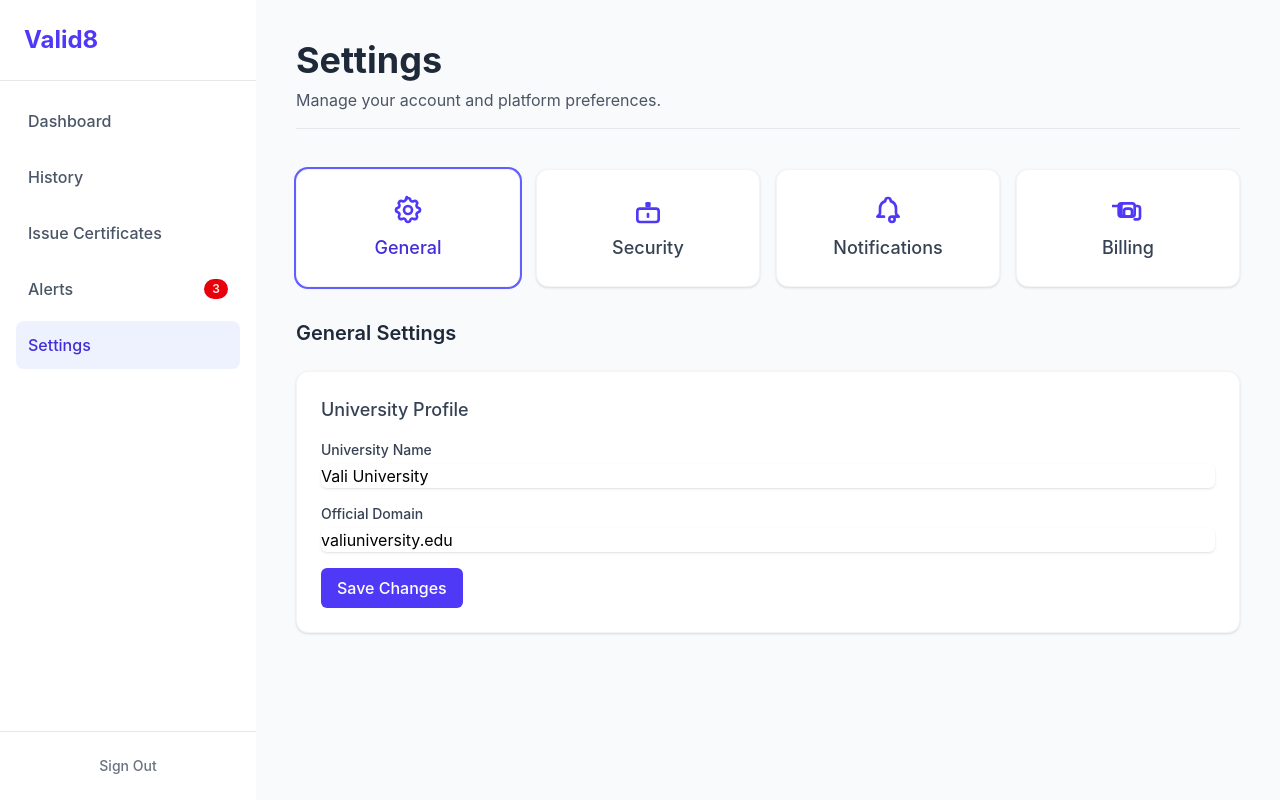
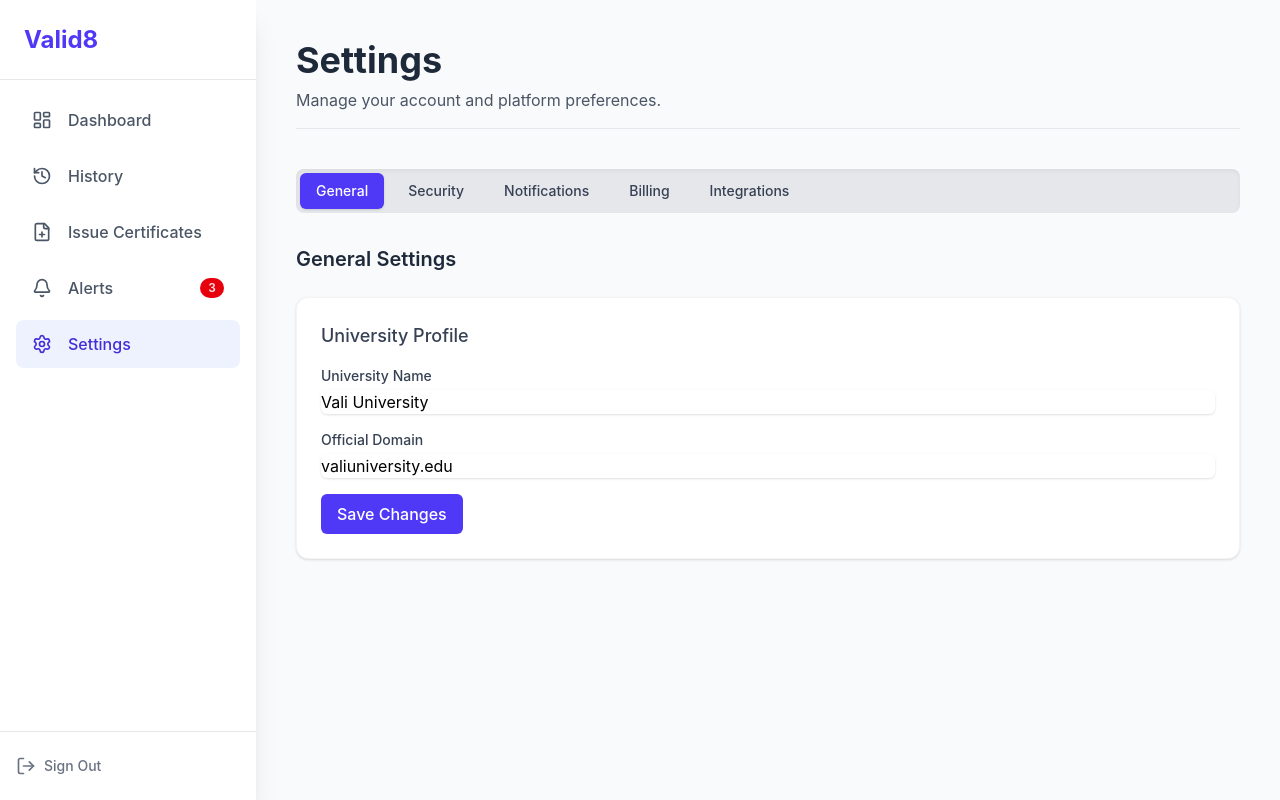
Before and after one commit to RiyaTatode/valid8, a React (Vite) app: page /admin/settings in a window 1280 px wide. Built offline with nearby package versions, Linux system fonts and the light colour scheme.

Commit message:
feat: mostly done

```diff
--- a/src/App.jsx
+++ b/src/App.jsx
@@ -3,7 +3,7 @@ import { BrowserRouter, Routes, Route } from 'react-router-dom';
 
 // Import your components
 import LandingPage from './components/pages/LandingPage';
-import Login from './components/Login';
+import Login from './components/pages/Signin';
 import Dashboard from './components/pages/Dashboard';
 import VerifyCertificate from './components/pages/VerifyCertificate';
 // import CertificateResult from './components/CertificateResult';
@@ -12,6 +12,7 @@ import NotFound from './components/pages/NotFound';
 import History from './components/sections/History'
 import Alerts from './components/sections/Alerts';
 import Settings from './components/sections/Settings';
+import Signin from './components/pages/Signin';
 function App() {
   return (
     <div className="min-h-screen bg-gradient-to-br from-blue-50 to-indigo-100">
@@ -19,7 +20,7 @@ function App() {
         <Routes>
           {/* All routes are now public for testing */}
           <Route path="/" element={<LandingPage />} />
-          <Route path="/login" element={<Login />} />
+          <Route path="/signin" element={<Signin />} />
           <Route path="/verify" element={<VerifyCertificate />} />
           {/* <Route path="/certificate-result" element={<CertificateResult />} /> */}
 
--- a/src/components/layout/Header.jsx
+++ b/src/components/layout/Header.jsx
@@ -50,7 +50,7 @@ const Header = () => {
             ))}
           </nav>
           <div className="hidden md:flex items-center gap-4">
-            <Button as={Link} to="/login" variant="secondary">
+            <Button as={Link} to="/signin" variant="secondary">
               Sign In
             </Button>
             <Button as={Link} to="/login" variant="primary">
--- a/src/components/layout/Sidebar.jsx
+++ b/src/components/layout/Sidebar.jsx
@@ -1,62 +1,65 @@
 // src/components/Sidebar.jsx
 import React, { useState } from 'react';
 import { NavLink } from 'react-router-dom';
-
-const Sidebar = () => {
-  const [isSidebarOpen, setIsSidebarOpen] = useState(false);
+import {
+  LayoutDashboard,
+  History,
+  FilePlus,
+  Bell,
+  Settings,
+  LogOut,
+  X,
+} from 'lucide-react';
 
 const navLinks = [
-    { to: '/admin/dashboard', label: 'Dashboard' },
-    { to: '/admin/history', label: 'History' },
-    { to: '/admin/issue', label: 'Issue Certificates' },
-    { to: '/admin/alerts', label: 'Alerts', badge: 3 },
-    { to: '/admin/settings', label: 'Settings' },
+  { to: '/admin/dashboard', label: 'Dashboard', icon: <LayoutDashboard size={20} /> },
+  { to: '/admin/history', label: 'History', icon: <History size={20} /> },
+  { to: '/admin/issue', label: 'Issue Certificates', icon: <FilePlus size={20} /> },
+  { to: '/admin/alerts', label: 'Alerts', icon: <Bell size={20} />, badge: 3 },
+  { to: '/admin/settings', label: 'Settings', icon: <Settings size={20} /> },
 ];
 
+const Sidebar = ({ isSidebarOpen, setIsSidebarOpen }) => {
   return (
     <>
-      {/* Mobile Hamburger Menu */}
-      <div className="md:hidden fixed top-4 left-4 z-50">
+      {/* Mobile Sidebar - Full-screen overlay */}
+      {isSidebarOpen && (
+        <div
+          className="fixed inset-0 z-50 bg-gray-900 bg-opacity-75 md:hidden"
+          onClick={() => setIsSidebarOpen(false)}
+        >
+          <div
+            className="w-64 bg-white h-full shadow-xl overflow-y-auto"
+            onClick={(e) => e.stopPropagation()} // Prevent closing when clicking inside
+          >
+            <div className="flex flex-col h-full">
+              {/* Header with Close Button */}
+              <div className="p-6 flex items-center justify-between border-b border-gray-200">
+                <span className="text-2xl font-bold text-indigo-600">Valid8</span>
                 <button
-          onClick={() => setIsSidebarOpen(!isSidebarOpen)}
-          className="p-2 text-gray-500 hover:text-gray-700 focus:outline-none focus:ring-2 focus:ring-inset focus:ring-indigo-500 rounded-md transition-colors"
+                  onClick={() => setIsSidebarOpen(false)}
+                  className="text-gray-500 hover:text-gray-700 transition-colors"
+                  aria-label="Close navigation menu"
                 >
-          <svg className="h-6 w-6" fill="none" viewBox="0 0 24 24" stroke="currentColor">
-            <path strokeLinecap="round" strokeLinejoin="round" strokeWidth={2} d="M4 6h16M4 12h16M4 18h16" />
-          </svg>
+                  <X size={24} />
                 </button>
               </div>
 
-      {/* Sidebar Overlay for Mobile */}
-      {isSidebarOpen && (
-        <div
-          className="fixed inset-0 bg-gray-900 bg-opacity-50 z-40 md:hidden"
-          onClick={() => setIsSidebarOpen(false)}
-        ></div>
-      )}
-
-      {/* Sidebar */}
-      <nav
-        className={`fixed inset-y-0 left-0 transform ${
-          isSidebarOpen ? 'translate-x-0' : '-translate-x-full'
-        } md:translate-x-0 md:relative md:w-64 w-64 bg-white shadow-xl md:shadow-none z-50 transition-transform duration-300 ease-in-out flex flex-col`}
-      >
-        <div className="p-6 border-b border-gray-200 flex items-center justify-between">
-          <span className="text-2xl font-bold text-indigo-600">Valid8</span>
-        </div>
+              {/* Mobile Nav Links */}
               <ul className="flex-1 py-4 space-y-2 px-4">
                 {navLinks.map((link) => (
                   <li key={link.to}>
                     <NavLink
                       to={link.to}
                       className={({ isActive }) =>
-                  `flex items-center p-3 rounded-lg text-gray-600 font-medium transition-colors hover:bg-gray-100 ${
+                        `flex items-center py-3 px-4 rounded-lg text-gray-600 font-medium transition-colors hover:bg-gray-100 ${
                           isActive ? 'bg-indigo-50 text-indigo-700' : ''
                         }`
                       }
                       onClick={() => setIsSidebarOpen(false)}
                     >
-                <span className="flex-1">{link.label}</span>
+                      <span className="flex-shrink-0">{link.icon}</span>
+                      <span className="ml-4 flex-1 whitespace-nowrap">{link.label}</span>
                       {link.badge && (
                         <span className="ml-auto inline-flex items-center justify-center px-2 py-1 text-xs font-semibold leading-none text-red-100 bg-red-600 rounded-full">
                           {link.badge}
@@ -66,9 +69,58 @@ const Sidebar = () => {
                   </li>
                 ))}
               </ul>
-        <div className="p-4 border-t border-gray-200">
-          <button className="w-full py-2 text-sm font-medium text-gray-500 hover:text-gray-700 transition-colors">
-            Sign Out
+
+              {/* Sign Out Button */}
+              <div className="p-4 border-t border-gray-200 flex-shrink-0">
+                <button
+                  onClick={() => console.log('Signing out...')}
+                  className="w-full py-2 flex items-center justify-start text-sm font-medium text-gray-500 hover:text-gray-700 hover:bg-gray-100 rounded-lg transition-colors"
+                >
+                  <LogOut size={20} className="mr-2" />
+                  <span>Sign Out</span>
+                </button>
+              </div>
+            </div>
+          </div>
+        </div>
+      )}
+
+      {/* Desktop Sidebar - Sticky and part of the main layout flow */}
+      <nav className="hidden md:flex flex-col flex-shrink-0 w-64 h-screen sticky top-0 bg-white shadow-xl">
+        <div className="flex items-center justify-between h-20 px-6 border-b border-gray-200 flex-shrink-0">
+          <span className="text-2xl font-bold text-indigo-600">Valid8</span>
+        </div>
+        <div className="flex-1 py-4 overflow-y-auto overflow-x-hidden">
+          <ul className="space-y-2 px-4">
+            {navLinks.map((link) => (
+              <li key={link.to}>
+                <NavLink
+                  to={link.to}
+                  className={({ isActive }) =>
+                    `flex items-center py-3 px-4 rounded-lg text-gray-600 font-medium transition-colors hover:bg-gray-100 ${
+                      isActive ? 'bg-indigo-50 text-indigo-700' : ''
+                    }`
+                  }
+                >
+                  <span className="flex-shrink-0">{link.icon}</span>
+                  <span className="ml-4 flex-1 whitespace-nowrap">{link.label}</span>
+                  {link.badge && (
+                    <span className="ml-auto inline-flex items-center justify-center px-2 py-1 text-xs font-semibold leading-none text-red-100 bg-red-600 rounded-full">
+                      {link.badge}
+                    </span>
+                  )}
+                </NavLink>
+              </li>
+            ))}
+          </ul>
+        </div>
+        <div className="p-4 border-t border-gray-200 flex-shrink-0">
+          <button
+            onClick={() => console.log('Signing out...')}
+            className="w-full py-2 flex items-center justify-start text-sm font-medium text-gray-500 hover:text-gray-700 hover:bg-gray-100 rounded-lg transition-colors"
+          >
+            <LogOut size={20} className="mr-2" />
+            <span>Sign Out</span>
           </button>
         </div>
       </nav>
--- a/src/components/pages/Dashboard.jsx
+++ b/src/components/pages/Dashboard.jsx
@@ -1,7 +1,8 @@
 // src/components/Dashboard.jsx
-import React from 'react';
+import React, { useState } from 'react';
 import { useNavigate } from 'react-router-dom';
 import Sidebar from '../layout/Sidebar';
+import { Menu } from 'lucide-react';
 
 const topLevelCardsData = [
   { title: 'Certificates Issued', value: '1,245', trend: '+12% this month' },
@@ -19,6 +20,7 @@ const recentCertificatesData = [
 
 const Dashboard = () => {
   const navigate = useNavigate();
+  const [isSidebarOpen, setIsSidebarOpen] = useState(false);
 
   const handleViewAllCertificates = () => {
     navigate('/admin/history');
@@ -26,10 +28,18 @@ const Dashboard = () => {
 
   return (
     <div className="flex bg-gray-50 min-h-screen">
-      <Sidebar />
+      <Sidebar isSidebarOpen={isSidebarOpen} setIsSidebarOpen={setIsSidebarOpen} />
       <main className="flex-1 p-6 md:p-10 transition-all duration-300">
-        <header className="mb-6 md:mb-10 border-b border-gray-200 pb-4">
+        <header className="flex items-center justify-between mb-6 md:mb-10 border-b border-gray-200 pb-4">
           <h1 className="text-3xl md:text-4xl font-bold text-gray-800">Dashboard Overview</h1>
+          {/* Mobile Menu Button */}
+          <button
+            onClick={() => setIsSidebarOpen(true)}
+            className="md:hidden p-2 text-gray-500 hover:text-gray-700 transition-colors"
+            aria-label="Open navigation menu"
+          >
+            <Menu size={24} />
+          </button>
         </header>
 
         <section className="grid gap-4 sm:grid-cols-2 lg:grid-cols-4 mb-8">
@@ -51,6 +61,7 @@ const Dashboard = () => {
             <button
               onClick={handleViewAllCertificates}
               className="text-indigo-600 hover:text-indigo-800 transition-colors duration-200 text-sm font-medium focus:outline-none"
+              aria-label="View all issued certificates"
             >
               View All
             </button>
--- a/src/components/sections/Settings.jsx
+++ b/src/components/sections/Settings.jsx
@@ -1,34 +1,16 @@
 // src/components/Settings.jsx
 import React, { useState } from 'react';
-import Sidebar from '../layout/Sidebar';
+import Sidebar from '../layout/Sidebar'; // Assuming Sidebar path
 
 const Settings = () => {
   const [activeTab, setActiveTab] = useState('general');
 
   const settingsTabs = [
-    { id: 'general', title: 'General', icon: (
-      <svg className="w-8 h-8 text-indigo-600 mb-2" fill="none" viewBox="0 0 24 24" stroke="currentColor">
-        <path strokeLinecap="round" strokeLinejoin="round" strokeWidth={2} d="M10.325 4.317c.426-1.756 2.924-1.756 3.35 0a1.724 1.724 0 002.573 1.066c1.543-.94 3.31.82 2.37 2.37a1.724 1.724 0 001.065 2.572c1.756.426 1.756 2.924 0 3.35a1.724 1.724 0 00-1.066 2.573c.94 1.543-.82 3.31-2.37 2.37a1.724 1.724 0 00-2.572 1.065c-.426 1.756-2.924 1.756-3.35 0a1.724 1.724 0 00-2.573-1.066c-1.543.94-3.31-.82-2.37-2.37a1.724 1.724 0 00-1.065-2.572c-1.756-.426-1.756-2.924 0-3.35a1.724 1.724 0 001.066-2.573c-.94-1.543.82-3.31 2.37-2.37.525.322 1.393.181 2.115-.466.722-.647 1.155-1.554 1.155-2.548z" />
-        <path strokeLinecap="round" strokeLinejoin="round" strokeWidth={2} d="M15 12a3 3 0 11-6 0 3 3 0 016 0z" />
-      </svg>
-    )},
-    { id: 'security', title: 'Security', icon: (
-      <svg className="w-8 h-8 text-indigo-600 mb-2" fill="none" viewBox="0 0 24 24" stroke="currentColor">
-        <path strokeLinecap="round" strokeLinejoin="round" strokeWidth={2} d="M12 15v2m-6 4h12a2 2 0 002-2v-6a2 2 0 00-2-2H6a2 2 0 00-2 2v6a2 2 0 002 2z" />
-        <path strokeLinecap="round" strokeLinejoin="round" strokeWidth={2} d="M11 7h2v2h-2V7z" />
-      </svg>
-    )},
-    { id: 'notifications', title: 'Notifications', icon: (
-      <svg className="w-8 h-8 text-indigo-600 mb-2" fill="none" viewBox="0 0 24 24" stroke="currentColor">
-        <path strokeLinecap="round" strokeLinejoin="round" strokeWidth={2} d="M15 17h5l-1.405-1.405A2.032 2.032 0 0118 14.158V11a6.002 6.002 0 00-4-5.659V5a2 2 0 10-4 0v.341C7.67 6.165 6 8.388 6 11v3.159c0 .538-.214 1.055-.595 1.436L4 17h5m6 0a2 2 0 100 4 2 2 0 000-4z" />
-      </svg>
-    )},
-    { id: 'billing', title: 'Billing', icon: (
-      <svg className="w-8 h-8 text-indigo-600 mb-2" fill="none" viewBox="0 0 24 24" stroke="currentColor">
-        <path strokeLinecap="round" strokeLinejoin="round" strokeWidth={2} d="M17 9v6a2 2 0 01-2 2H9a2 2 0 01-2-2V9m10 0a2 2 0 00-2-2H9a2 2 0 00-2 2m10 0h2a2 2 0 012 2v6a2 2 0 01-2 2h-2m-8-2h4m-4 0h-2a2 2 0 01-2-2v-6a2 2 0 012-2h2m-8 2h4m-4 0h-2a2 2 0 01-2-2v-6a2 2 0 012-2h2" />
-        <path strokeLinecap="round" strokeLinejoin="round" strokeWidth={2} d="M9 13a2 2 0 012-2h2a2 2 0 012 2v2a2 2 0 01-2 2h-2a2 2 0 01-2-2v-2z" />
-      </svg>
-    )},
+    { id: 'general', title: 'General' },
+    { id: 'security', title: 'Security' },
+    { id: 'notifications', title: 'Notifications' },
+    { id: 'billing', title: 'Billing' },
+    { id: 'integrations', title: 'Integrations' }, // Added a new tab for example
   ];
 
   const renderTabContent = () => {
@@ -127,6 +109,28 @@ const Settings = () => {
             </div>
           </div>
         );
+        case 'integrations':
+          return (
+            <div className="space-y-6">
+              <h2 className="text-xl font-semibold text-gray-800">Integrations</h2>
+              <div className="bg-white p-6 rounded-xl shadow-sm border border-gray-100">
+                <h3 className="text-lg font-medium text-gray-700 mb-4">Connect Third-Party Services</h3>
+                <p className="text-gray-500 mb-4">Integrate with your favorite tools to streamline workflows.</p>
+                <div className="flex items-center justify-between py-3 border-b border-gray-200 last:border-b-0">
+                  <span className="font-medium text-gray-700">Learning Management System (LMS)</span>
+                  <button className="bg-indigo-500 text-white px-3 py-1 rounded-md text-sm hover:bg-indigo-600 transition-colors">Connect</button>
+                </div>
+                <div className="flex items-center justify-between py-3 border-b border-gray-200 last:border-b-0">
+                  <span className="font-medium text-gray-700">Student Information System (SIS)</span>
+                  <button className="bg-indigo-500 text-white px-3 py-1 rounded-md text-sm hover:bg-indigo-600 transition-colors">Connect</button>
+                </div>
+                <div className="flex items-center justify-between py-3 border-b border-gray-200 last:border-b-0">
+                  <span className="font-medium text-gray-700">HR Software</span>
+                  <button className="bg-gray-100 text-gray-700 px-3 py-1 rounded-md text-sm hover:bg-gray-200 transition-colors">Configure</button>
+                </div>
+              </div>
+            </div>
+          );
       default:
         return null;
     }
@@ -142,20 +146,22 @@ const Settings = () => {
         </header>
 
         <div className="max-w-6xl mx-auto">
-          {/* Top-level Horizontal Cards for Navigation */}
-          <div className="grid grid-cols-1 sm:grid-cols-2 lg:grid-cols-4 gap-4 mb-8">
+          {/* Top-level Horizontal Tabbed Navigation */}
+          <div className="flex flex-nowrap overflow-x-auto gap-2 p-1 bg-gray-200 rounded-lg mb-8 shadow-inner">
             {settingsTabs.map(tab => (
-              <div
+              <button
                 key={tab.id}
                 onClick={() => setActiveTab(tab.id)}
                 className={`
-                  flex flex-col items-center p-6 bg-white rounded-xl shadow-sm border border-gray-100 cursor-pointer transition-all duration-300
-                  ${activeTab === tab.id ? 'ring-2 ring-indigo-500 shadow-lg' : 'hover:shadow-lg'}
+                  flex-shrink-0 px-4 py-2 rounded-md text-sm font-medium transition-all duration-200 whitespace-nowrap
+                  ${activeTab === tab.id
+                    ? 'bg-indigo-600 text-white shadow'
+                    : 'text-gray-700 hover:bg-gray-300'
+                  }
                 `}
               >
-                {tab.icon}
-                <span className={`text-lg font-medium ${activeTab === tab.id ? 'text-indigo-700' : 'text-gray-700'}`}>{tab.title}</span>
-              </div>
+                {tab.title}
+              </button>
             ))}
           </div>
 
```
Also changed, not shown: src/components/Login.jsx (deleted, +0 -75 lines), src/components/pages/Signin.jsx (added, +80 -0 lines). Lines whose indentation alone changed are shown as unchanged.
